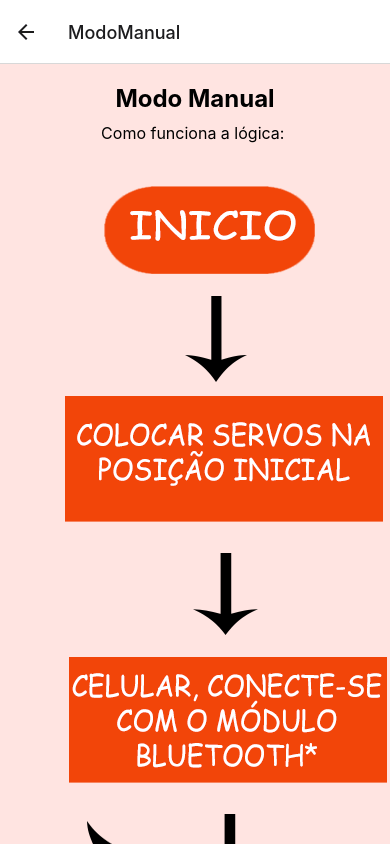
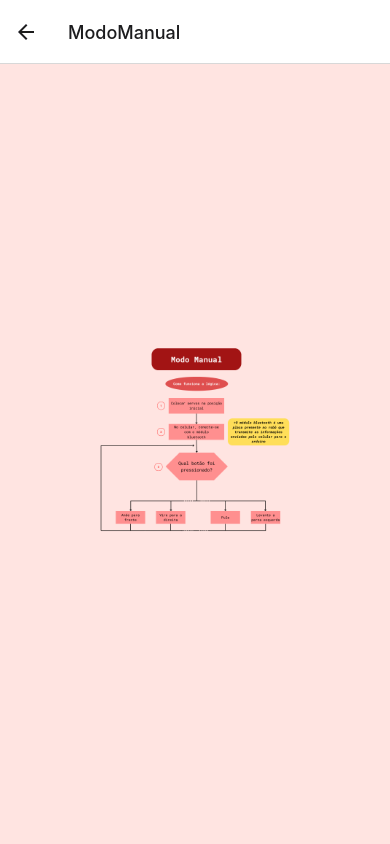
Before and after one commit to gabriela-salvus/OttoApp, a React Native app: screen /ModoManual in a window 390 px wide. Built offline with nearby package versions, Linux system fonts and the light colour scheme.

Commit message:
mudança modo manual

```diff
--- a/screens/ModoManual.js
+++ b/screens/ModoManual.js
@@ -5,28 +5,25 @@ const { height } = Dimensions.get('window');
 
 export default function ModoManualScreen() {
   return (
-    <ScrollView contentContainerStyle={styles.scrollContainer}>
-      <View style={styles.container}>
-        <Text style={styles.title}>Modo Manual</Text>
-        <Text style={styles.description}>Como funciona a lógica: </Text>
-        <Image source={require('../assets/CodigoManual.png')} style={styles.image} resizeMode="contain" />
+     <View style={styles.container}>
+        <Image source={require('../assets/Modo Manual.png')} style={styles.image} resizeMode="contain" />
       </View>
-    </ScrollView>
   );
 }
 
 const styles = StyleSheet.create({
-  scrollContainer: {
-    flexGrow: 1,
-    justifyContent: 'flex-start',
-    alignItems: 'center',
-    paddingVertical: 20,
-    backgroundColor: '#FFE4E1',
-  },
+  //scrollContainer: {
+    //flexGrow: 1,
+    //justifyContent: 'flex-start',
+    //alignItems: 'center',
+    //paddingVertical: 20,
+    //backgroundColor: '#FFE4E1',
+  //},
   container: {
     flex: 1,
     alignItems: 'center',
     paddingHorizontal: 20,
+    backgroundColor: '#FFE4E1',
   },
   title: {
     fontSize: 24,
@@ -35,9 +32,10 @@ const styles = StyleSheet.create({
   },
   image: {
     width: '100%',
-    height: undefined,
+    height: 750,
     aspectRatio: 1, // Mantém a proporção da imagem
     marginBottom: 20,
+    marginTop:0,
     resizeMode: 'contain', // Garante que a imagem seja contida dentro das dimensões
   },
   description: {
```
Also changed, not shown: assets/Modo Manual.png (added).
